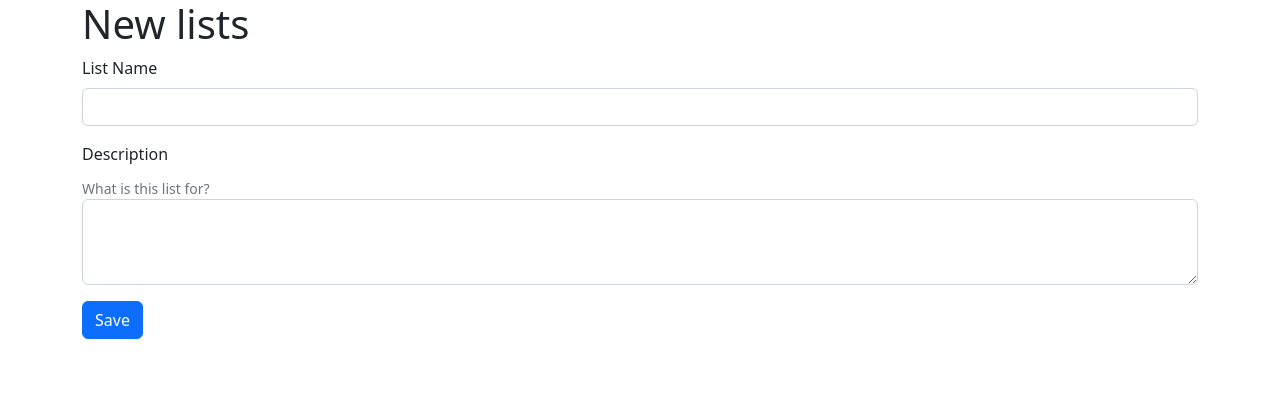
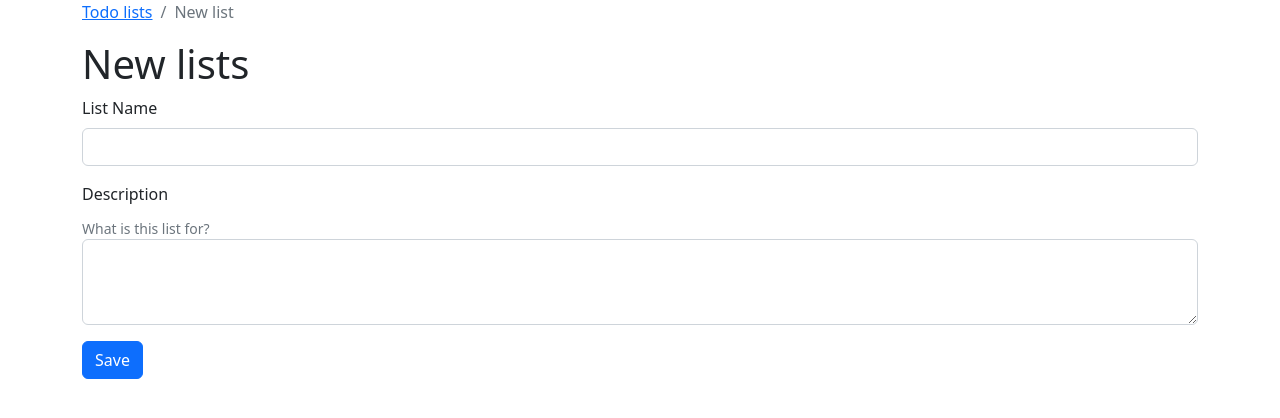
Before and after one commit to samueljsb/vote-on-todos, a Django app: template vote_on_todos/website/templates/new-list.html in a window 1280 px wide. Shown: the top 418 px of the page. Run offline with Django 4.2, Linux system fonts and the light colour scheme; the template is opened without the code that fills it, so the values that code supplies are empty.

Commit message:
Add better navigation

```diff
--- a/vote_on_todos/website/templates/_base.html
+++ b/vote_on_todos/website/templates/_base.html
@@ -15,6 +15,12 @@
           {{ message }}
         </div>
       {% endfor %}
+      <nav aria-label="breadcrumb">
+        <ol class="breadcrumb">
+          {% block breadcrumbs %}{% endblock breadcrumbs %}
+        </ol>
+      </nav>
+
       {% block content %}{% endblock content %}
     </div>
   </body>
--- a/vote_on_todos/website/templates/list.html
+++ b/vote_on_todos/website/templates/list.html
@@ -1,4 +1,9 @@
 {% extends '_base.html' %}
+
+{% block breadcrumbs %}
+  <li class="breadcrumb-item"><a href="{% url 'lists' %}">Todo lists</a></li>
+  <li class="breadcrumb-item active" aria-current="page">{{ list.name }}</li>
+{% endblock breadcrumbs %}
 
 {% block content %}
 <h1>{{ list.name }}</h1>
--- a/vote_on_todos/website/templates/new-list.html
+++ b/vote_on_todos/website/templates/new-list.html
@@ -1,4 +1,9 @@
 {% extends '_base.html' %}
+
+{% block breadcrumbs %}
+  <li class="breadcrumb-item"><a href="{% url 'lists' %}">Todo lists</a></li>
+  <li class="breadcrumb-item active" aria-current="page">New list</li>
+{% endblock breadcrumbs %}
 
 {% block content %}
 <h1>New lists</h1>
```
Also changed, not shown: vote_on_todos/website/templates/lists.html (+6 -1 lines).
